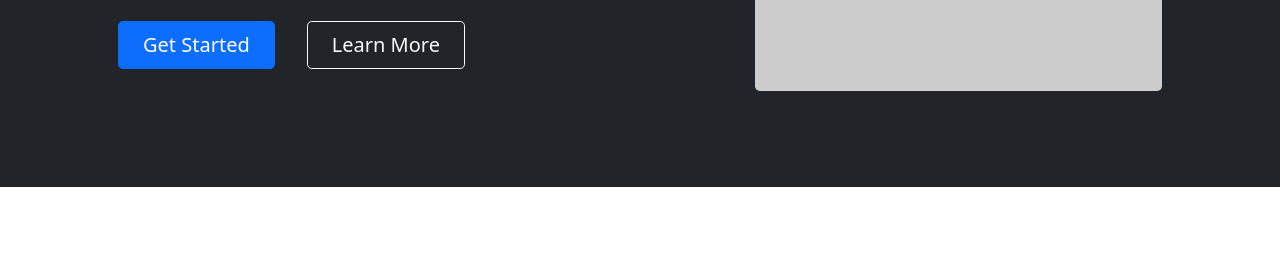
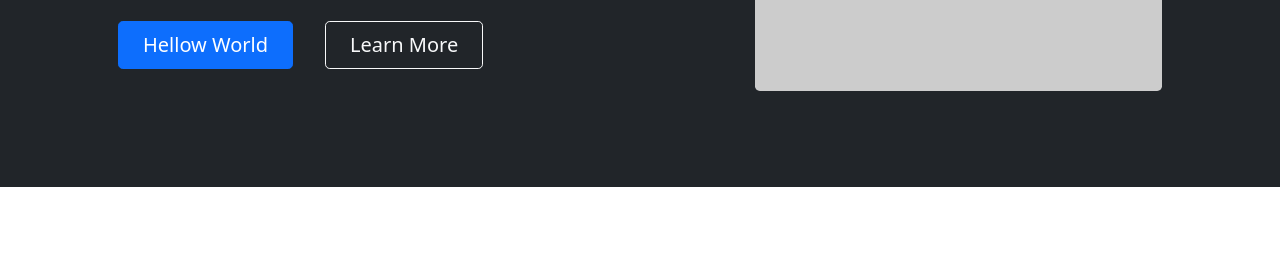
Before and after one commit to hsuancheyang/shop, a plain HTML site: page index.html in a window 1280 px wide. Shown: the part 332-590 px from the top of the page. Drawn offline with nearby package versions, Linux system fonts and the light colour scheme; placeholder pictures from the web are drawn by us.

Commit message:
update index.html in content describtion.

```diff
--- a/index.html
+++ b/index.html
@@ -54,7 +54,7 @@
                                 <h1 class="display-5 fw-bolder text-white mb-2">致理科大 git workshop</h1>
                                 <p class="lead fw-normal text-white-50 mb-4">Quickly design and customize responsive mobile-first sites with Bootstrap, the world’s most popular front-end open source toolkit!</p>
                                 <div class="d-grid gap-3 d-sm-flex justify-content-sm-center justify-content-xl-start">
-                                    <a class="btn btn-primary btn-lg px-4 me-sm-3" href="#features">Get Started</a>
+                                    <a class="btn btn-primary btn-lg px-4 me-sm-3" href="#features">Hellow World</a>
                                     <a class="btn btn-outline-light btn-lg px-4" href="#!">Learn More</a>
                                 </div>
                             </div>
```
